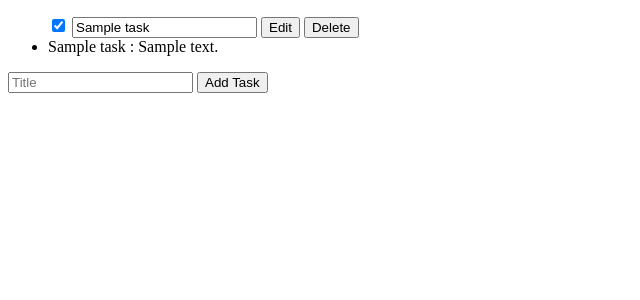
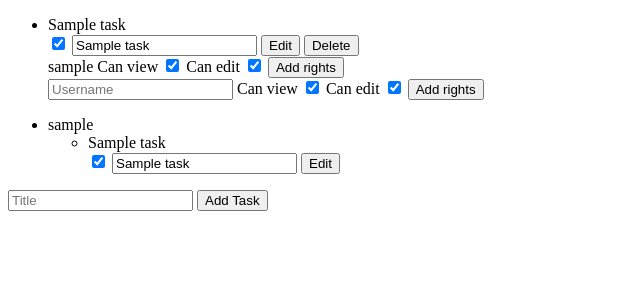
Before and after one commit to MistakeTZ/TODO, a Django app: page / in a window 1280 px wide. Shown: the top 300 px of the page, without its empty margins (0-640 px from the left). Run offline with Django 5.2, Linux system fonts and the light colour scheme; a user stored in the database is signed in; tables that the repository leaves empty hold one stand-in row (values such as "Sample post").

Commit message:
add rights

```diff
--- a/main/tasks.py
+++ b/main/tasks.py
@@ -4,13 +4,56 @@ from django.contrib.auth.models import User
 
 
 def get_tasks(user: User) -> List[Task]:
-    tasks = Task.objects.filter(user=user,
-                        completed=False).order_by('-created_at')
-    completed = Task.objects.filter(user=user,
-                    completed=True).order_by('-completed_at')
+    tasks = []
+    for task in Task.objects.filter(user=user,
+            completed=False).order_by('-created_at'):
+        rights = Rights.objects.filter(task=task)
+        tasks.append({
+            'task': task,
+            'rights': rights
+        })
+
+    completed = []
+    for task in Task.objects.filter(user=user,
+            completed=True).order_by('-completed_at'):
+        rights = Rights.objects.filter(task=task)
+        completed.append({
+            'task': task,
+            'rights': rights
+        })
+
+    users = User.objects.exclude(username=user.username).all()
+
+    rights = Rights.objects.filter(user=user)
+    user_rights = {}
+
+    for right in rights:
+        un = right.task.user.username
+        if un in user_rights:
+            user_rights[un].append(right)
+        else:
+            user_rights[un] = [right]
 
     context = {
         'tasks': tasks,
-        'completed': completed
+        'completed': completed,
+        'users': users,
+        'rights': user_rights
     }
     return context
+
+
+def add_right(task: Task, username: str, can_edit: bool, can_view: bool):
+    user = User.objects.get(username=username)
+
+    if not can_view:
+        Rights.objects.filter(user=user, task=task).delete()
+        return True
+
+    right = Rights.objects.update_or_create(
+        user=user,
+        task=task,
+        defaults={'can_view': True, 'can_edit': can_edit}
+    )
+    right[0].save()
+    return right[1]
--- a/main/urls.py
+++ b/main/urls.py
@@ -5,4 +5,5 @@ urlpatterns = [
     path('', views.index, name='index'),
     path('add_task/', views.add_task, name='add_task'),
     path('edit_task/<int:task_id>/', views.edit_task, name='edit_task'),
+    path('add_rights/<int:task_id>/', views.add_rights, name='add_rights'),
 ]
--- a/main/views.py
+++ b/main/views.py
@@ -1,7 +1,7 @@
 from django.shortcuts import render, redirect
 from django.http import HttpResponse, HttpRequest
 from .models import Task, Rights
-from .tasks import get_tasks
+from .tasks import get_tasks, add_right
 
 
 def index(request: HttpRequest) -> HttpResponse:
@@ -33,7 +33,8 @@ def edit_task(request: HttpRequest, task_id: int) -> HttpResponse:
                 return redirect('index')
 
         if 'delete' in request.POST:
-            task.delete()
+            if task.user == request.user:
+                task.delete()
             return redirect('index')
 
         title = request.POST.get('title')
@@ -47,3 +48,16 @@ def edit_task(request: HttpRequest, task_id: int) -> HttpResponse:
             task.save()
 
     return redirect('index')
+
+
+def add_rights(request: HttpRequest, task_id: int) -> HttpResponse:
+    if request.method == 'POST':
+        task = Task.objects.get(id=task_id)
+        if task.user != request.user:
+            return redirect('index')
+
+        add_right(task, request.POST.get('user'),
+                   request.POST.get('can_edit', 'False') == 'True',
+                   request.POST.get('can_view', 'False') == 'True')
+
+    return redirect('index')
--- a/templates/main/index.html
+++ b/templates/main/index.html
@@ -7,8 +7,19 @@
     <title>Document</title>
 </head>
 <body>
+
+<datalist id="users">
+    {% for user in users %}
+        <option value="{{ user.username }}"></option>
+    {% endfor %}
+</datalist>
+
 <ul>
-        {% for task in tasks %}
+    {% for item in tasks %}
+        {% with task=item.task allow=item.rights %}
+            <li>
+                {{ task.title }}
+
                 <form action="{% url 'edit_task' task.id %}" method="post">
                     {% csrf_token %}
                     <input type="checkbox" name="completed" value="True" onchange="this.form.submit()">
@@ -16,22 +27,89 @@
                     <button type="submit" name="edit">Edit</button>
                     <button type="submit" name="delete">Delete</button>
                 </form>
-            <li>{{ task.title }}
-                {% if task.description %}: {{ task.description }}{% endif %}
+
+                {% if allow %}
+                    {% for user in allow %}
+                        <form action="{% url 'add_rights' task.id %}" method="post">
+                            {% csrf_token %}
+                            {{ user.user.username }}
+                            <input type="hidden" name="user" value="{{ user.user.username }}">
+                            Can view <input type="checkbox" name="can_view" value="True" {% if user.can_view %}checked{% endif %}>
+                            Can edit <input type="checkbox" name="can_edit" value="True" {% if user.can_edit %}checked{% endif %}>
+                            <button type="submit">Add rights</button>
+                        </form>
+                    {% endfor %}
+                {% endif %}
+
+                <form action="{% url 'add_rights' task.id %}" method="post">
+                    {% csrf_token %}
+                    <input name="user" list="users" placeholder="Username">
+                    Can view <input type="checkbox" name="can_view" value="True" checked>
+                    Can edit <input type="checkbox" name="can_edit" value="True" checked>
+                    <button type="submit">Add rights</button>
+                </form>
             </li>
+        {% endwith %}
     {% endfor %}
 </ul>
+
 <ul>
-        {% for task in completed %}
+    {% for item in completed %}
+        {% with task=item.task allow=item.rights %}
+            <li>
+                {{ task.title }}
+
                 <form action="{% url 'edit_task' task.id %}" method="post">
                     {% csrf_token %}
-                <input type="checkbox" name="completed" value="True" checked onchange="this.form.submit()">
+                    <input type="checkbox" name="completed" value="True" onchange="this.form.submit()" checked>
                     <input type="text" name="title" value="{{ task.title }}" required>
                     <button type="submit" name="edit">Edit</button>
                     <button type="submit" name="delete">Delete</button>
                 </form>
-            <li>{{ task.title }}
-                {% if task.description %}: {{ task.description }}{% endif %}
+
+                {% if allow %}
+                    {% for user in allow %}
+                        <form action="{% url 'add_rights' task.id %}" method="post">
+                            {% csrf_token %}
+                            {{ user.user.username }}
+                            <input type="hidden" name="user" value="{{ user.user.username }}">
+                            Can view <input type="checkbox" name="can_view" value="True" {% if user.can_view %}checked{% endif %}>
+                            Can edit <input type="checkbox" name="can_edit" value="True" {% if user.can_edit %}checked{% endif %}>
+                            <button type="submit">Add rights</button>
+                        </form>
+                    {% endfor %}
+                {% endif %}
+
+                <form action="{% url 'add_rights' task.id %}" method="post">
+                    {% csrf_token %}
+                    <input name="user" list="users" placeholder="Username">
+                    Can view <input type="checkbox" name="can_view" value="True" checked>
+                    Can edit <input type="checkbox" name="can_edit" value="True" checked>
+                    <button type="submit">Add rights</button>
+                </form>
+            </li>
+        {% endwith %}
+    {% endfor %}
+</ul>
+
+<ul>
+    {% for user, right in rights.items %}
+        <li>{{ user }}
+            <ul>
+                {% for task in right %}
+                    <li>
+                        {{ task.task.title }}
+                        {% if task.can_edit %}
+                            <form action="{% url 'edit_task' task.task.id %}" method="post">
+                                {% csrf_token %}
+                                <input type="checkbox" name="completed" value="True" checked onchange="this.form.submit()">
+                                <input type="text" name="title" value="{{ task.task.title }}" required>
+                                <button type="submit" name="edit">Edit</button>
+                            </form>
+                        {% endif %}
+                    </li>
+                {% endfor %}
+            </ul>
         </li>
     {% endfor %}
 </ul>
```
Lines whose indentation alone changed are shown as unchanged.
